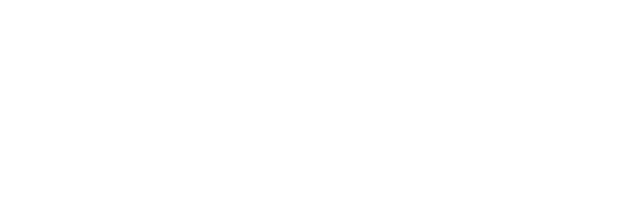
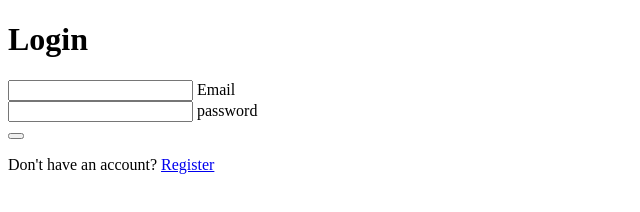
Before and after one commit to Andreas-Ziegler22/form-animation, a plain HTML site: page index.html in a window 1280 px wide. Shown: the whole page, without its empty margins (0-640 px from the left). Drawn offline with Linux system fonts and the light colour scheme.

Commit message:
html form done

```diff
--- a/index.html
+++ b/index.html
@@ -8,6 +8,21 @@
     <title>Form Animation</title>
   </head>
   <body>
+    <div class="containter">
+      <h1>Login</h1>
+      <form>
+        <div class="form-control">
+          <input type="text" required />
+          <label>Email</label>
+        </div>
+        <div class="form-control">
+          <input type="password" required />
+          <label>password</label>
+        </div>
+        <button class="btn"></button>
+        <p class="text">Don't have an account? <a href="#">Register</a></p>
+      </form>
+    </div>
     <script src="script.js"></script>
   </body>
 </html>
```
